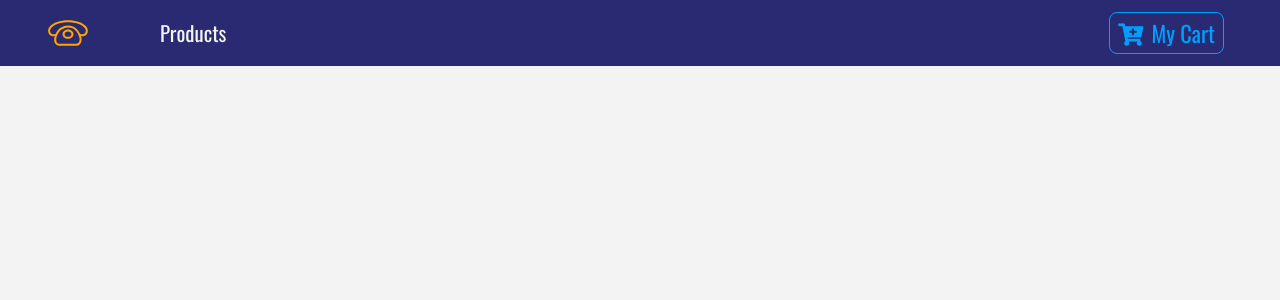
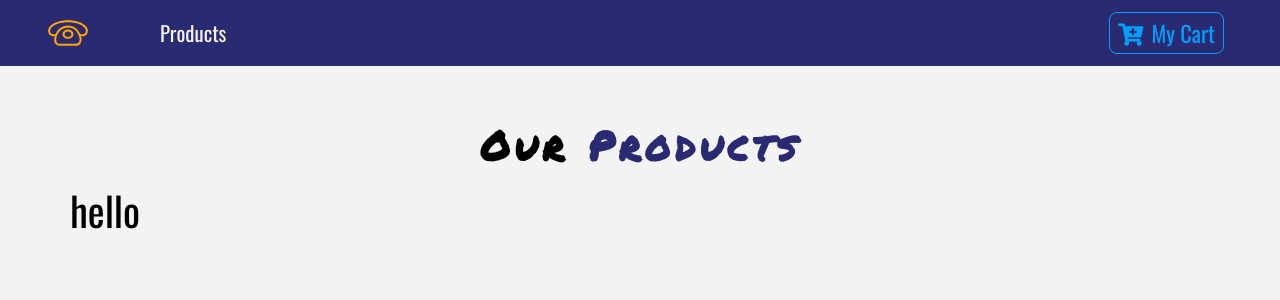
Before and after one commit to kexiZeroing/shopping-cart, a React (Create React App) app: page / in a window 1280 px wide. Shown: the top 300 px of the page. Built offline with nearby package versions, Linux system fonts and the light colour scheme.

Commit message:
use context api

```diff
--- a/src/components/ProductList.js
+++ b/src/components/ProductList.js
@@ -1,12 +1,31 @@
 import React, { Component } from 'react'
+import Title from "./Title";
 import Product from "./Product";
+import { storeProducts } from "../data";
+import { ProductConsumer } from "../context";
 
 export default class ProductList extends Component {
+  state = {
+    products: []
+  };
+
   render() {
     return (
-      <div>
-        <Product />
-      </div>
+      <React.Fragment>
+        <div className="py-5">
+          <div className="container">
+            <Title name="our" title="products" />
+            <div className="row">
+              {/* not pass as props, use a function to get the data in Consumer */}
+              <ProductConsumer>
+                { val => {
+                    return <h1>{val}</h1>
+                }}
+              </ProductConsumer>
+            </div>
+          </div>
+        </div>
+      </React.Fragment>
     )
   }
 }
--- /dev/null
+++ b/src/components/Title.js
@@ -0,0 +1,13 @@
+import React from 'react'
+
+export default function Title({name, title}) {
+    return (
+        <div className="row">
+            <div className="col-10 mx-auto my-2 text-center text-title">
+                <h1 className="text-capitalize font-weight-bold">
+                {name} <strong className="text-blue">{title}</strong>
+                </h1>
+            </div>
+        </div>
+    )
+}
--- /dev/null
+++ b/src/context.js
@@ -0,0 +1,22 @@
+// Use the Context API
+// If you are using Redux only to avoid passing props down to deeply nested components, then you could replace Redux with the Context API. It is exactly intended for this use case.
+
+import React, { Component } from 'react'
+import { storeProducts, detailProduct } from "./data";
+const ProductContext = React.createContext();
+// Provider -> provide information for the whole app, set at the top of components (index.js)
+// Consumer -> grab information in any child (don't need to pass the value down)
+
+class ProductProvider extends Component {
+  render() {
+    return (
+      <ProductContext.Provider value="hello">
+        {this.props.children}
+      </ProductContext.Provider>
+    )
+  }
+}
+
+const ProductConsumer = ProductContext.Consumer;
+
+export { ProductProvider, ProductConsumer };
--- a/src/index.js
+++ b/src/index.js
@@ -4,11 +4,15 @@
 import App from './App';
 import * as serviceWorker from './serviceWorker';
 import { BrowserRouter as Router } from "react-router-dom";
+import { ProductProvider } from "./context";
 
+// ProductProvider is the wrapper of the app (provide state)
 ReactDOM.render(
-    <Router>
-        <App />
-    </Router>,
+    <ProductProvider>
+        <Router>
+            <App />
+        </Router>
+    </ProductProvider>,
     document.getElementById('root')
 );
 
```
